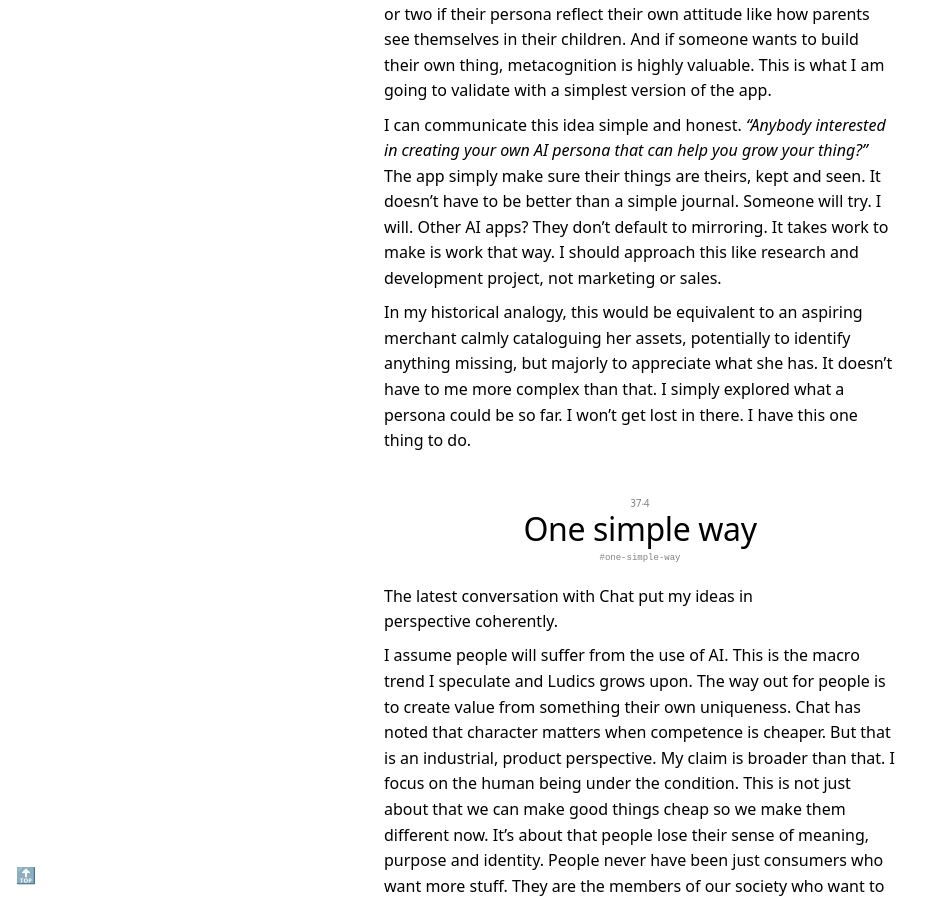
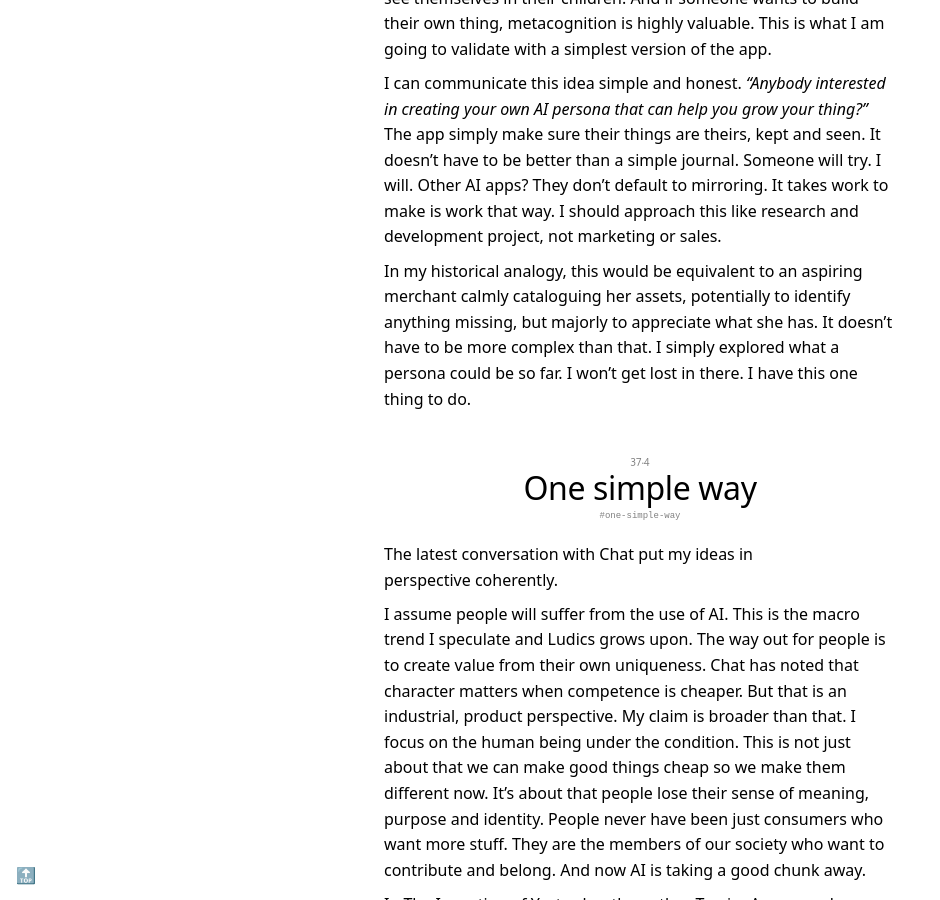
Before and after one commit to taronomy/taronomy, a Jekyll site: the page built from logs/56.md, in a window 1280 px wide and 900 px high, scrolled down 113513 px. Shown: the whole window, without its empty margins (0-940 px from the left). Built offline with Jekyll 4.4.1, drawn with Linux system fonts in a browser that asks for light colours; our own code applies the rules of GitHub Pages for plain Markdown files; some of the changed text lies outside the part shown.

Commit message:
Update 56.md

```diff
--- a/logs/56.md
+++ b/logs/56.md
@@ -1975,19 +1973,19 @@ One could argue it helps *metacognition*. People could learn a thing or two if t
 
 I can communicate this idea simple and honest. "Anybody interested in creating your own AI persona that can help you grow your thing?" The app simply make sure their things are theirs, kept and seen. It doesn't have to be better than a simple journal. Someone will try. I will. Other AI apps? They don't default to mirroring. It takes work to make is work that way. I should approach this like research and development project, not marketing or sales.
 
-In my historical analogy, this would be equivalent to an aspiring merchant calmly cataloguing her assets, potentially to identify anything missing, but majorly to appreciate what she has. It doesn't have to me more complex than that. I simply explored what a persona could be so far. I won't get lost in there. I have this one thing to do.
+In my historical analogy, this would be equivalent to an aspiring merchant calmly cataloguing her assets, potentially to identify anything missing, but majorly to appreciate what she has. It doesn't have to be more complex than that. I simply explored what a persona could be so far. I won't get lost in there. I have this one thing to do.
 
 ## One simple way
 
 The latest conversation with Chat put my ideas in perspective coherently.
 
-I assume people will suffer from the use of AI. This is the macro trend I speculate and Ludics grows upon. The way out for people is to create value from something their own uniqueness. Chat has noted that character matters when competence is cheaper. But that is an industrial, product perspective. My claim is broader than that. I focus on the human being under the condition. This is not just about that we can make good things cheap so we make them different now. It's about that people lose their sense of meaning, purpose and identity. People never have been just consumers who want more stuff. They are the members of our society who want to contribute and belong. And now AI is taking a good chunk away.
+I assume people will suffer from the use of AI. This is the macro trend I speculate and Ludics grows upon. The way out for people is to create value from their own uniqueness. Chat has noted that character matters when competence is cheaper. But that is an industrial, product perspective. My claim is broader than that. I focus on the human being under the condition. This is not just about that we can make good things cheap so we make them different now. It's about that people lose their sense of meaning, purpose and identity. People never have been just consumers who want more stuff. They are the members of our society who want to contribute and belong. And now AI is taking a good chunk away.
 
 In The Invention of Yesterday, the author Tamim Ansary makes an interesting claim. The Plague might have instigated modernisation. The Mongol army of Genghis Khan conveyed the regional endemic to the edge of Europe and shattered the Christian world. The agrarian society suffered severe malfunction as the epidemic recurs every decade and the church lost its credibility as the governing body. The change was called Reformation or Renaissance near Rome. Protestants has severed their link to the single line of authority yet found god in themselves. They had to leave infested farms and find a way to create value out of the blue. That's how Calvinist Dutch people started to build the foundation of modern society reaching out the world.
 
 It's never portrayed this way because conflating European golden age with the Plague is politically impossible. But I got to believe this is what happened after finishing the book. What doesn't kill you make you stronger. And I also believe this is what will happen again with AI. Or, this is what we must pull off somehow because somethings indeed kill us. This is my historical analysis. AI is a powerful weapon that disrupts the information network like the Plague. Unprecedented hacking happened literally yesterday. Best-effort security systems lost 6.3 billon dollars in 20 minutes. Militaries are developing and adapting to the machine war quickly. Audience on social media cannot believe their eyes anymore as if they could discern the radicalism. This is indeed post-truth world. And people want to get their versions of reality back. And it can only be built, not found.
 
-Yes, it can only be built. That's why people must *create* their own way out of the pandemic called AI. The world we see is never some pure self shining through. As in Nexus, information creates new reality. When ordinary people harness the power of creation, a new field of possibility opens up like the oceans. So far, the rationalist idea of information was focused on understanding the given reality analytically. An irrationalist idea of information explores what could be, the field of possibility, like waves, not particles. Intangible things that never made money like ideas, aesthetics, philosophies can contribute to this new economy of information. The Age of Discovery translates to The Age of Creation.
+Yes, it can only be built. That's why people must *create* their own way out of the pandemic called AI. The world we see is never some pure self shining through. As in Nexus, information creates new reality. When ordinary people harness the power of creation, a new field of possibility opens up like the oceans. So far, the rationalist idea of information was focused on understanding the given reality analytically. An irrationalist idea of information explores what could be, the field of possibility, like waves, not particles. Intangible things that never made money like ideas, aesthetics, philosophies can contribute to this new economy of information.[^read] The Age of Discovery translates to The Age of Creation.
 
 So, that's the doom and glory, the grand narrative I indulge. What's the real challenge and resolution? Say someone got fired because of AI or left the job because of the dread and ennui. Even if they want to do something their own and create value, it's very difficult. Not trained to be creative, maybe not. But the problem runs deeper than that. Smaller work is more personal, and personal work is more inert, internal and invisible. It makes doing one's own work highly volatile and too unique to communicate. Even the most inspired artists often get lost on a plateau. Writers hit, well, writer's block. These kind of work doesn't create a growing feedback cycle unlike commercial business.
 
@@ -2154,7 +2152,7 @@ Once personae were separated as a standalone machine, I was able to think its us
 - Ludicity, the idea and a movement
 - Ludics, the people and their personae
 
-So, what's the movement? I've been working on this for a couple of days. I wanted an intuitive sense of value and a clear directive These kind of work always feels the same. I've already written this down somewhere. I just need to find it. Then I've written down a lot of things. Where is it? And I always find it in my head walking around the town, not from the notes.
+So, what's the movement? I've been working on this for a couple of days. I wanted an intuitive sense of value and a clear directive. These kind of work always feels the same. I've already written this down somewhere. I just need to find it. Then I've written down a lot of things. Where is it? And I always find it in my head walking around the town, not from the notes.
 
 As always, the purpose is *autonomy*. And the tension is between society and individuals, the monolith and the stream, stability and flexibility, structure and *movement*.
 
```
Also changed, not shown: other parts of logs/56.md (+4 -6 lines).
